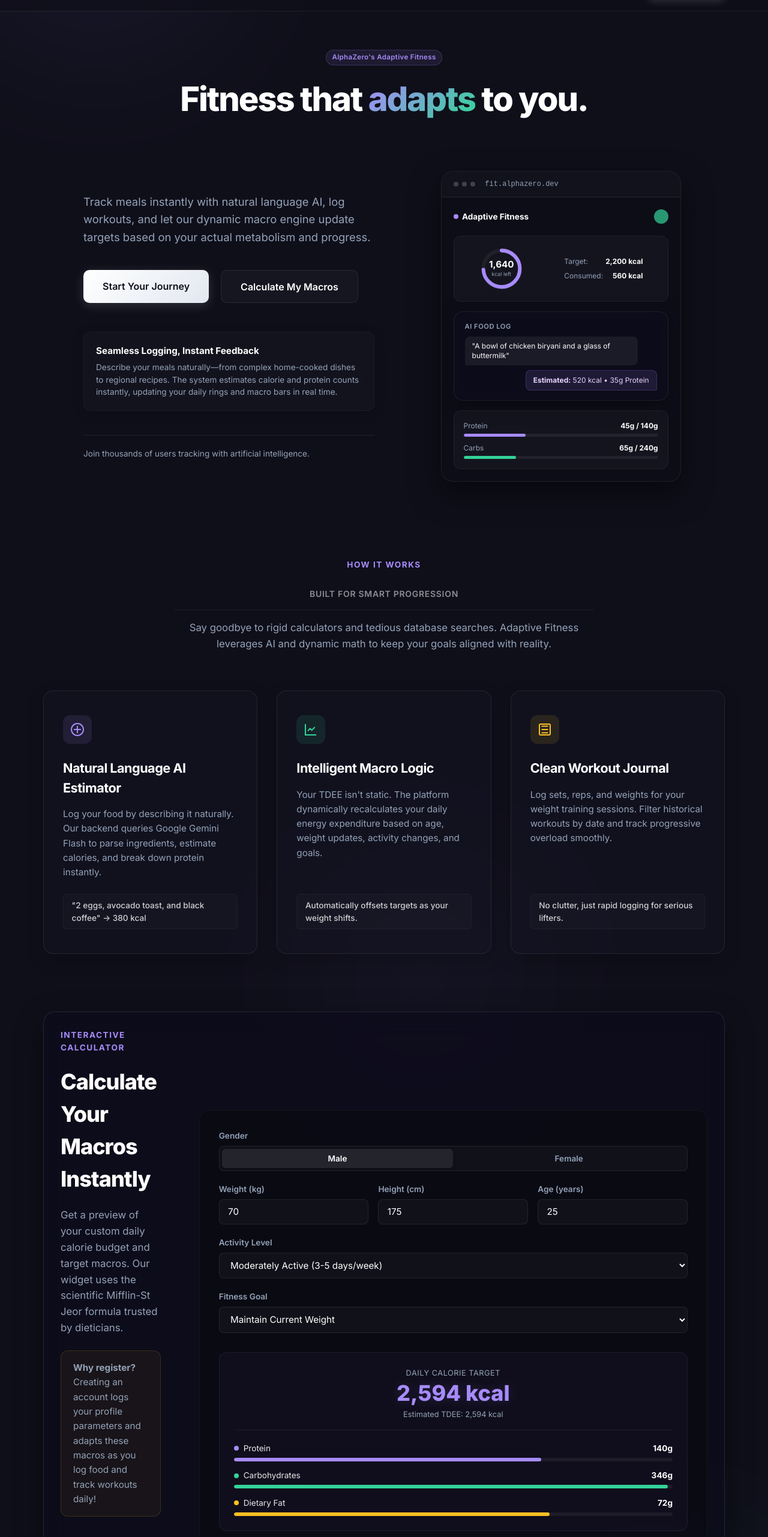
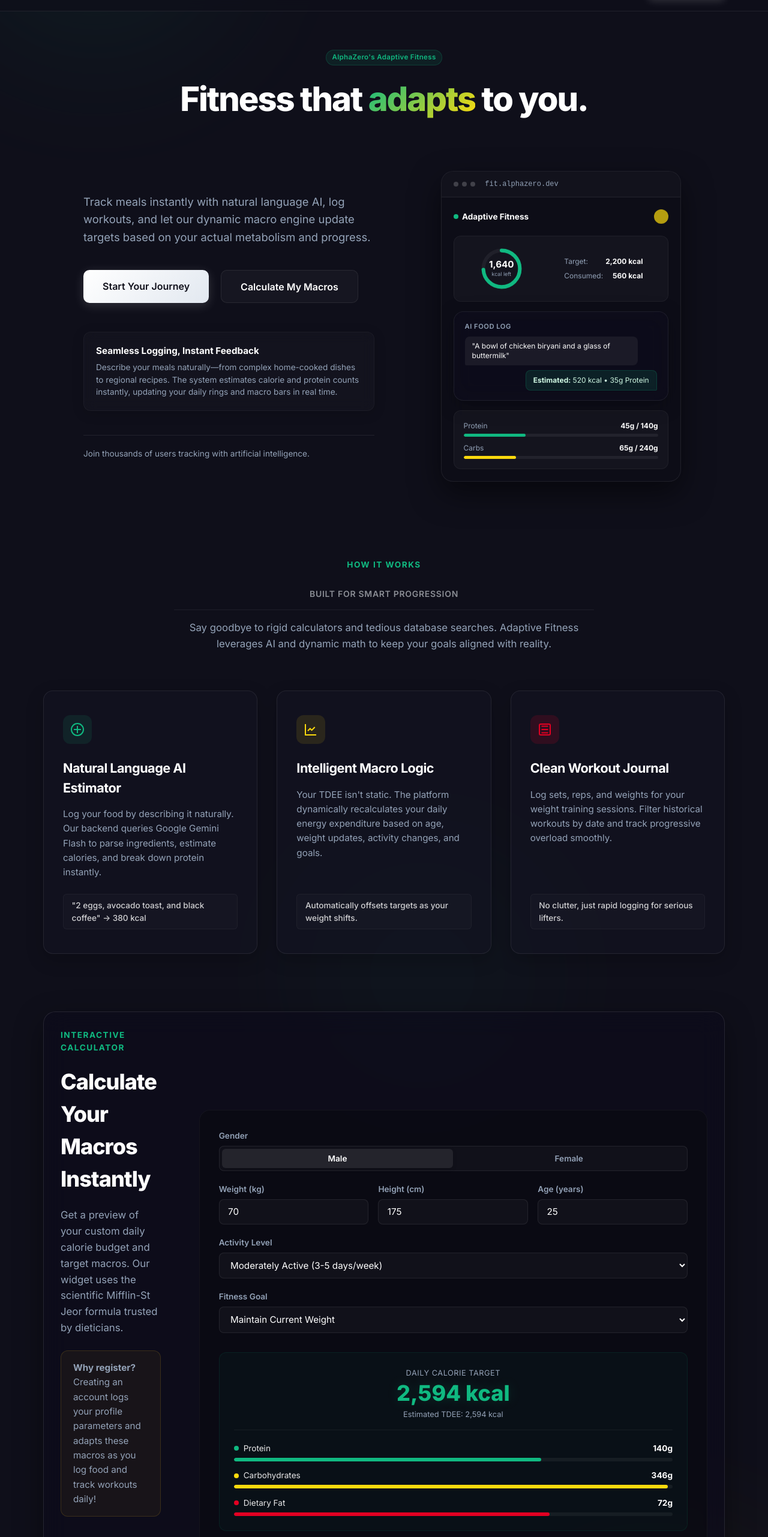
Before and after one commit to gandhiarnav/adaptive_fitness, a React (Vite) app in the folder frontend/: page / in a window 1280 px wide. Shown: the part 64-2626 px from the top of the page at 60% size. Built offline with nearby package versions, Linux system fonts and the light colour scheme; no server answers.

Commit message:
refactor: update color palette and standardize CSS variables for theme consistency

```diff
--- a/frontend/src/pages/Landing.css
+++ b/frontend/src/pages/Landing.css
@@ -2,9 +2,11 @@
 @import url('https://fonts.googleapis.com/css2?family=Inter:wght@300;400;500;600;700;800&display=swap');
 
 :root {
-  --color-primary: #a78bfa;     /* Neon Purple */
-  --color-secondary: #34d399;   /* Mint Green */
-  --color-accent: #fbbf24;      /* Amber Yellow */
+  --color-primary: #10b981;     /* Emerald Green */
+  --color-primary-rgb: 16, 185, 129;
+  --color-primary-light: #d1fae5;
+  --color-secondary: #FDDA0D;   /* Cadmium Yellow */
+  --color-accent: #e30022;      /* Cadmium Red */
   --bg-dark: #0f0f1a;
   --bg-card: rgba(20, 20, 35, 0.55);
   --border-light: rgba(255, 255, 255, 0.08);
@@ -170,8 +172,8 @@
 }
 
 .badge {
-  background: rgba(167, 139, 250, 0.1);
-  border: 1px solid rgba(167, 139, 250, 0.2);
+  background: rgba(var(--color-primary-rgb), 0.1);
+  border: 1px solid rgba(var(--color-primary-rgb), 0.2);
   color: var(--color-primary);
   padding: 0.4rem 0.9rem;
   border-radius: 20px;
@@ -527,9 +529,9 @@
 }
 
 .chat-bubble.ai {
-  background: rgba(167, 139, 250, 0.12);
-  color: #e9d5ff;
-  border: 1px solid rgba(167, 139, 250, 0.2);
+  background: rgba(var(--color-primary-rgb), 0.12);
+  color: var(--color-primary-light);
+  border: 1px solid rgba(var(--color-primary-rgb), 0.2);
   align-self: flex-end;
   max-width: 90%;
   border-bottom-right-radius: 2px;
@@ -628,8 +630,8 @@
 
 .feature-card:hover {
   transform: translateY(-6px);
-  border-color: rgba(167, 139, 250, 0.3);
-  box-shadow: 0 15px 35px rgba(167, 139, 250, 0.08);
+  border-color: rgba(var(--color-primary-rgb), 0.3);
+  box-shadow: 0 15px 35px rgba(var(--color-primary-rgb), 0.08);
 }
 
 .feature-icon-wrapper {
@@ -642,18 +644,18 @@
   margin-bottom: 1.5rem;
 }
 
-.feature-icon-wrapper.purple {
-  background: rgba(167, 139, 250, 0.1);
+.feature-icon-wrapper.green {
+  background: rgba(var(--color-primary-rgb), 0.1);
   color: var(--color-primary);
 }
 
-.feature-icon-wrapper.green {
-  background: rgba(52, 211, 153, 0.1);
+.feature-icon-wrapper.yellow {
+  background: rgba(253, 218, 13, 0.1);
   color: var(--color-secondary);
 }
 
-.feature-icon-wrapper.yellow {
-  background: rgba(251, 191, 36, 0.1);
+.feature-icon-wrapper.red {
+  background: rgba(227, 0, 34, 0.15);
   color: var(--color-accent);
 }
 
@@ -756,18 +758,18 @@
   text-decoration: none;
   display: inline-block;
   padding: 0.8rem 1.75rem;
-  background: linear-gradient(135deg, var(--color-primary), #7c3aed);
+  background: linear-gradient(135deg, var(--color-primary), var(--color-primary-dark));
   color: #ffffff;
   font-weight: 600;
   font-size: 0.95rem;
   border-radius: 8px;
-  box-shadow: 0 4px 15px rgba(167, 139, 250, 0.3);
+  box-shadow: 0 4px 15px rgba(var(--color-primary-rgb), 0.3);
   transition: transform 0.2s ease, box-shadow 0.2s ease;
 }
 
 .btn-calc-register:hover {
   transform: translateY(-1px);
-  box-shadow: 0 6px 22px rgba(167, 139, 250, 0.45);
+  box-shadow: 0 6px 22px rgba(var(--color-primary-rgb), 0.45);
 }
 
 /* Calculator Form Card */
@@ -860,8 +862,8 @@
 /* Calc Results Panel */
 .calc-results {
   margin-top: 0.5rem;
-  background: rgba(167, 139, 250, 0.04);
-  border: 1px solid rgba(167, 139, 250, 0.1);
+  background: rgba(var(--color-primary-rgb), 0.04);
+  border: 1px solid rgba(var(--color-primary-rgb), 0.1);
   border-radius: 12px;
   padding: 1.5rem;
   display: flex;
@@ -891,7 +893,7 @@
   color: var(--color-primary);
   line-height: 1.2;
   margin: 0.2rem 0;
-  text-shadow: 0 0 20px rgba(167, 139, 250, 0.2);
+  text-shadow: 0 0 20px rgba(var(--color-primary-rgb), 0.2);
 }
 
 .results-calories .sub {
@@ -999,8 +1001,8 @@
   text-align: center;
   padding: 5rem 2rem;
   border-radius: 24px;
-  background: linear-gradient(135deg, rgba(167, 139, 250, 0.15) 0%, rgba(52, 211, 153, 0.05) 100%);
-  border: 1px solid rgba(167, 139, 250, 0.25);
+  background: linear-gradient(135deg, rgba(var(--color-primary-rgb), 0.15) 0%, rgba(52, 211, 153, 0.05) 100%);
+  border: 1px solid rgba(var(--color-primary-rgb), 0.25);
   box-shadow: 0 20px 45px rgba(0, 0, 0, 0.3);
   backdrop-filter: blur(12px);
   -webkit-backdrop-filter: blur(12px);
--- a/frontend/src/pages/Landing.jsx
+++ b/frontend/src/pages/Landing.jsx
@@ -231,11 +231,11 @@ export default function Landing() {
                     <div className="mockup-card macro-grid">
                       <div className="mini-bar">
                         <div className="bar-header"><span>Protein</span><strong>45g / 140g</strong></div>
-                        <div className="bar-track"><div className="bar-fill" style={{ width: '32%', background: '#a78bfa' }} /></div>
+                        <div className="bar-track"><div className="bar-fill" style={{ width: '32%', background: 'var(--color-primary)' }} /></div>
                       </div>
                       <div className="mini-bar">
                         <div className="bar-header"><span>Carbs</span><strong>65g / 240g</strong></div>
-                        <div className="bar-track"><div className="bar-fill" style={{ width: '27%', background: '#34d399' }} /></div>
+                        <div className="bar-track"><div className="bar-fill" style={{ width: '27%', background: 'var(--color-secondary)' }} /></div>
                       </div>
                     </div>
                   </div>
@@ -259,7 +259,7 @@ export default function Landing() {
         <div className="features-grid">
           {/* Card 1: AI Estimator */}
           <div className="feature-card">
-            <div className="feature-icon-wrapper purple">
+            <div className="feature-icon-wrapper green">
               <svg width="24" height="24" viewBox="0 0 24 24" fill="none" stroke="currentColor" strokeWidth="2">
                 <path d="M12 2a10 10 0 0 1 10 10c0 5.523-4.477 10-10 10S2 17.523 2 12A10 10 0 0 1 12 2z" />
                 <path d="M12 6v12M6 12h12" />
@@ -276,7 +276,7 @@ export default function Landing() {
 
           {/* Card 2: Adaptive Macros */}
           <div className="feature-card">
-            <div className="feature-icon-wrapper green">
+            <div className="feature-icon-wrapper yellow">
               <svg width="24" height="24" viewBox="0 0 24 24" fill="none" stroke="currentColor" strokeWidth="2">
                 <path d="M3 3v18h18" />
                 <path d="m18.7 8-5.1 5.2-2.8-2.7L7 14.3" />
@@ -293,7 +293,7 @@ export default function Landing() {
 
           {/* Card 3: Workout logs */}
           <div className="feature-card">
-            <div className="feature-icon-wrapper yellow">
+            <div className="feature-icon-wrapper red">
               <svg width="24" height="24" viewBox="0 0 24 24" fill="none" stroke="currentColor" strokeWidth="2">
                 <path d="M6.5 6.5h11M6.5 12h11M6.5 17.5h11" />
                 <rect x="3" y="3" width="18" height="18" rx="2" />
```
